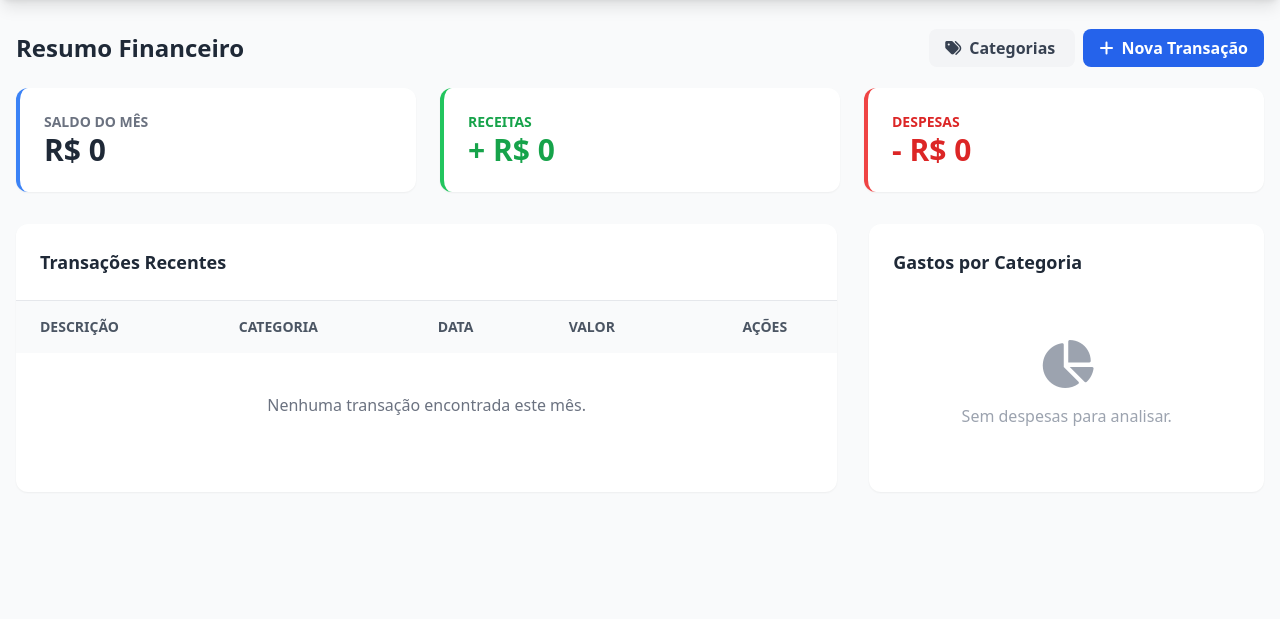
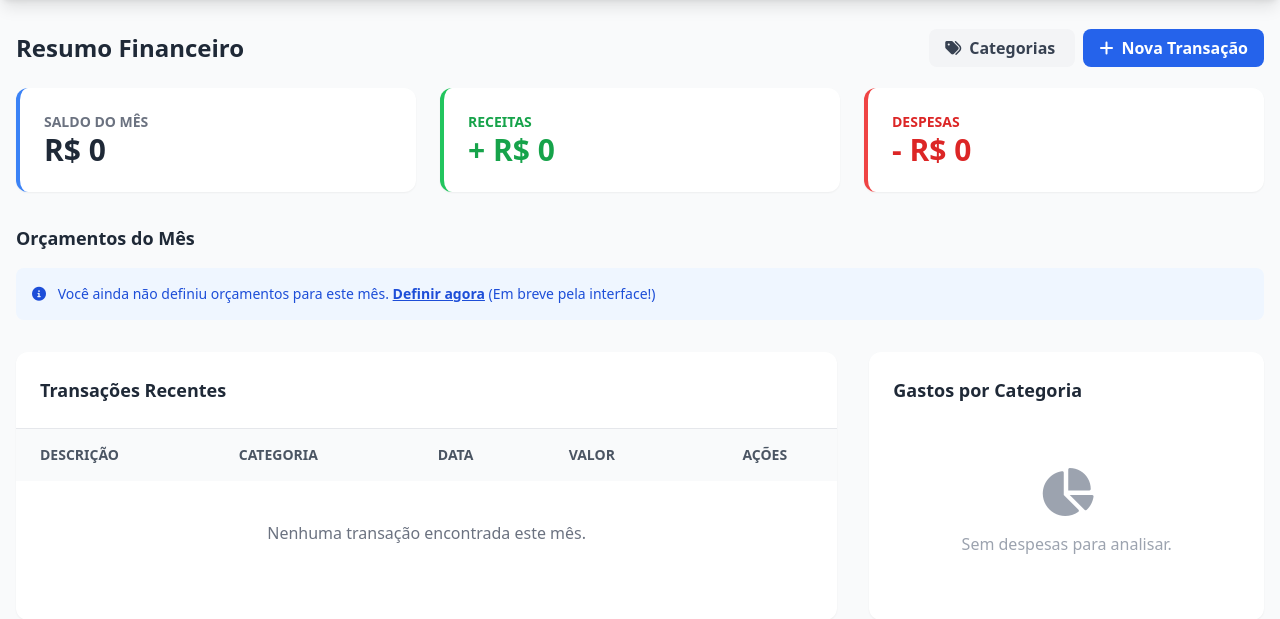
Before and after one commit to DataGusIT/FinTrack, a Django app: page / in a window 1280 px wide. Shown: the part 56-675 px from the top of the page. Run offline with Django 5.2, Linux system fonts and the light colour scheme; a user stored in the database is signed in; tables that the repository leaves empty hold one stand-in row (values such as "Sample post"); some libraries are stand-ins or nearby versions.

Commit message:
feat(expenses): implementar modelo de orçamentos e indicadores de progresso no dashboard

```diff
--- a/dashboard/templates/dashboard/index.html
+++ b/dashboard/templates/dashboard/index.html
@@ -32,6 +32,33 @@
     <div class="bg-white p-6 rounded-xl shadow-sm border-l-4 border-red-500">
         <p class="text-sm text-gray-500 uppercase font-bold text-red-600">Despesas</p>
         <h3 class="text-3xl font-bold text-red-600">- R$ {{ total_expense }}</h3>
+    </div>
+</div>
+
+<!-- Seção de Orçamentos -->
+<div class="mb-8">
+    <h3 class="text-lg font-bold text-gray-800 mb-4">Orçamentos do Mês</h3>
+    <div class="grid grid-cols-1 md:grid-cols-2 lg:grid-cols-4 gap-4">
+        {% for item in budget_data %}
+        <div class="bg-white p-4 rounded-xl shadow-sm border border-gray-100">
+            <div class="flex justify-between items-center mb-2">
+                <span class="font-bold text-gray-700">{{ item.category }}</span>
+                <span class="text-xs {% if item.is_over %}text-red-600 font-bold{% else %}text-gray-500{% endif %}">
+                    R$ {{ item.spent }} / {{ item.limit }}
+                </span>
+            </div>
+            <!-- Barra de Progresso -->
+            <div class="w-full bg-gray-200 rounded-full h-2">
+                <div class="h-2 rounded-full {% if item.is_over %}bg-red-500{% else %}bg-green-500{% endif %}"
+                     style="width: {{ item.percent }}%"></div>
+            </div>
+        </div>
+        {% empty %}
+        <div class="col-span-full bg-blue-50 p-4 rounded-lg text-blue-700 text-sm">
+            <i class="fas fa-info-circle mr-2"></i> Você ainda não definiu orçamentos para este mês.
+            <a href="/admin/expenses/budget/add/" class="font-bold underline">Definir agora</a> (Em breve pela interface!)
+        </div>
+        {% endfor %}
     </div>
 </div>
 
--- a/dashboard/views.py
+++ b/dashboard/views.py
@@ -1,6 +1,6 @@
 from django.shortcuts import render
 from django.contrib.auth.decorators import login_required
-from expenses.models import Transaction, Category
+from expenses.models import Transaction, Category, Budget
 from django.db.models import Sum
 from datetime import datetime
 
@@ -30,6 +30,32 @@ def index(request):
     category_labels = [item['category__name'] for item in expenses_by_category]
     category_data = [float(item['total']) for item in expenses_by_category]
 
+     # --- LÓGICA DE ORÇAMENTOS ---
+    budgets = Budget.objects.filter(user=request.user, month=today.month, year=today.year)
+    budget_data = []
+
+    for budget in budgets:
+        # Soma gastos reais dessa categoria no mês atual
+        spent = Transaction.objects.filter(
+            user=request.user,
+            category=budget.category,
+            type='EXPENSE',
+            date__month=today.month,
+            date__year=today.year
+        ).aggregate(Sum('amount'))['amount__sum'] or 0
+
+        # Calcula porcentagem
+        percent = (spent / budget.amount) * 100 if budget.amount > 0 else 0
+
+        budget_data.append({
+            'category': budget.category.name,
+            'limit': budget.amount,
+            'spent': spent,
+            'percent': min(percent, 100), # Capar em 100 para a barra não quebrar
+            'is_over': percent > 100,
+            'color': budget.category.color
+        })
+
     context = {
         'total_income': total_income,
         'total_expense': total_expense,
@@ -37,6 +63,7 @@ def index(request):
         'recent_transactions': transactions[:5],
         'category_labels': category_labels,
         'category_data': category_data,
+        'budget_data': budget_data,
     }
 
     return render(request, 'dashboard/index.html', context)
```
Also changed, not shown: expenses/admin.py (+10 -1 lines), expenses/models.py (+15 -0 lines), expenses/migrations/0002_budget.py (added).
